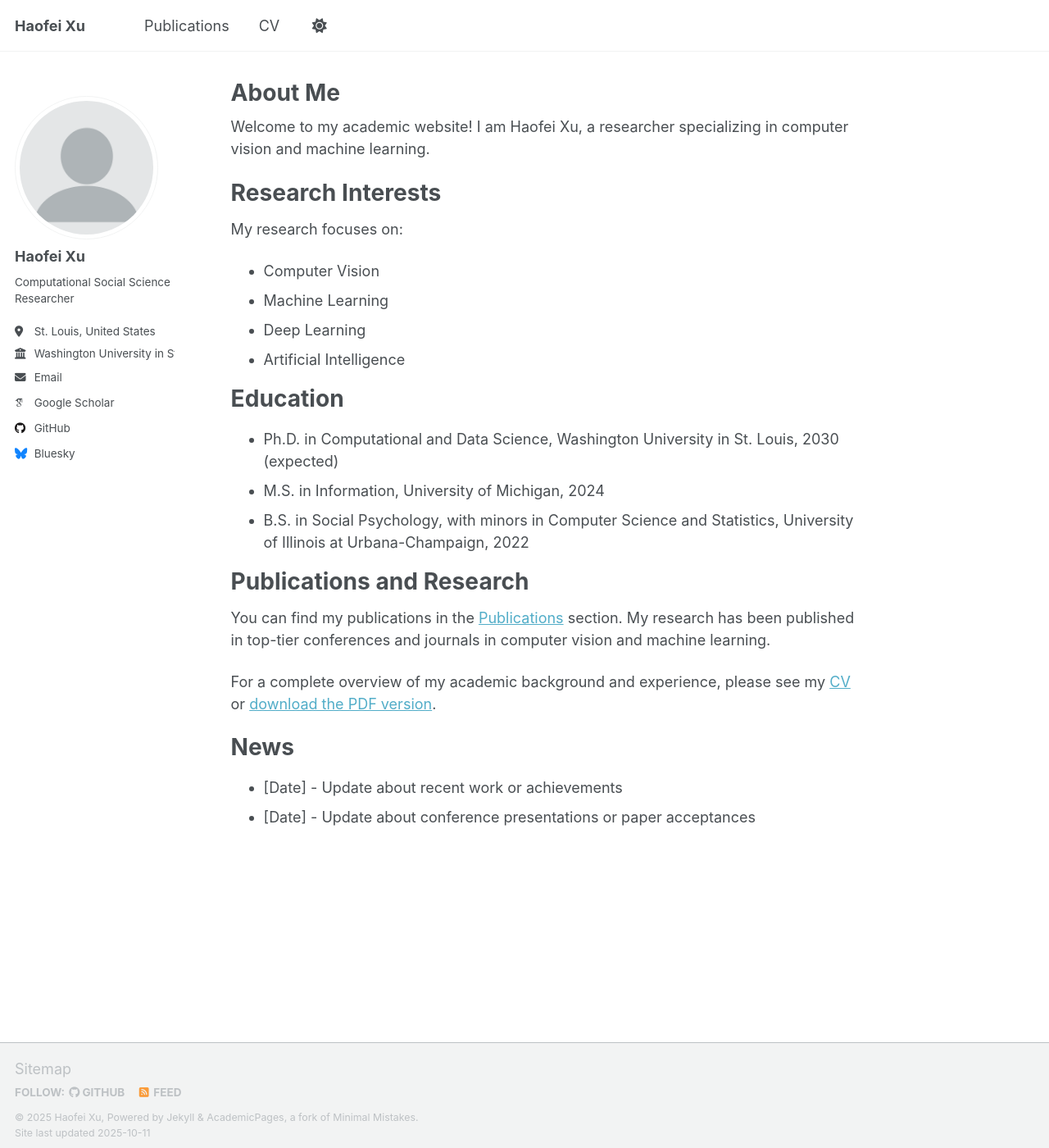
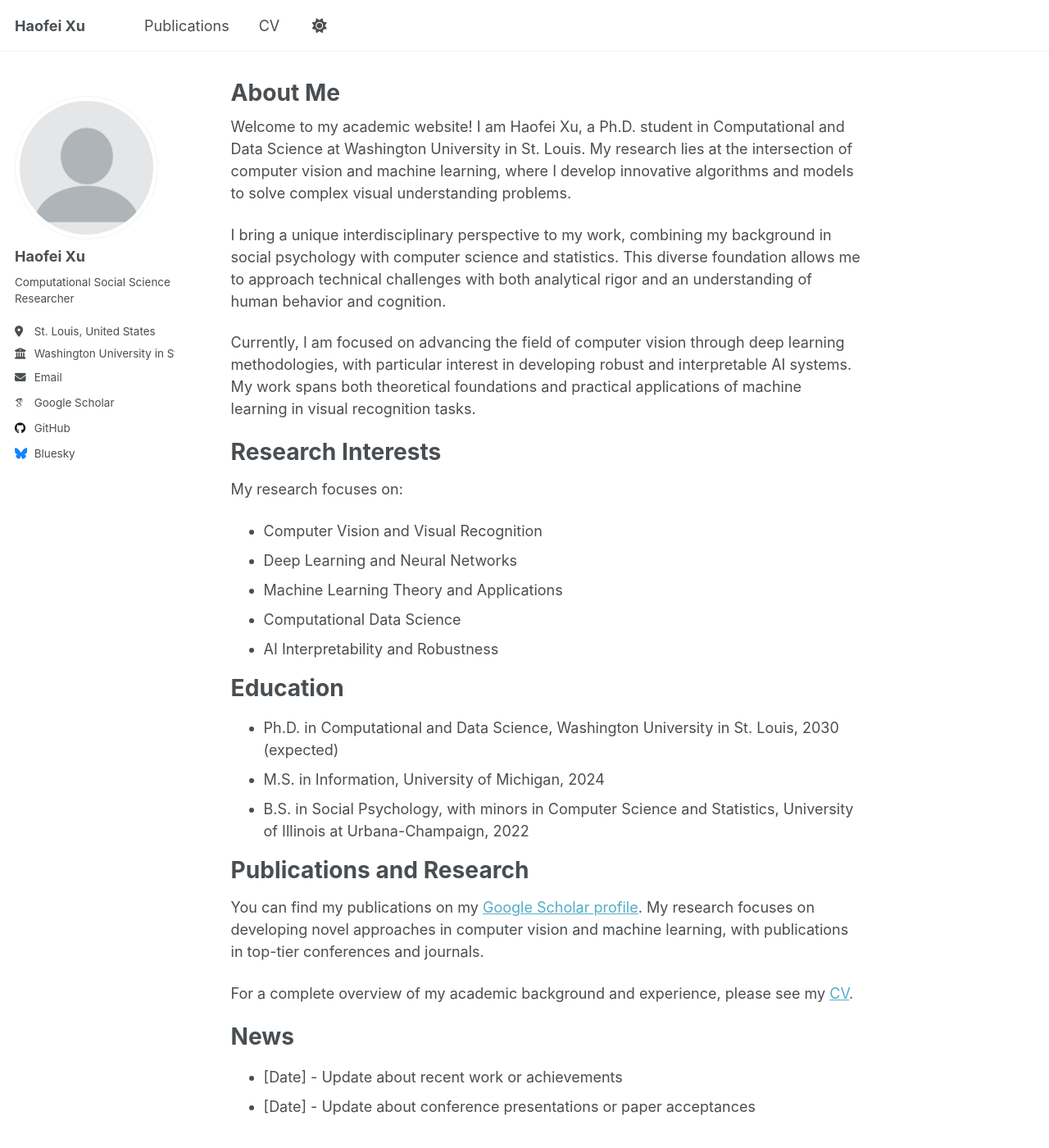
Before and after one commit to haofeix/haofeix.github.io, a Jekyll site: the page built from _pages/about.md, in a window 1280 px wide and 1400 px high. Shown: the whole window at 82% size. Built offline with Jekyll 4.4.1, drawn with Linux system fonts in a browser that asks for light colours; some web fonts are replaced; a script that is not in the unit is left out.

Commit message:
Update About page

```diff
--- a/_pages/about.md
+++ b/_pages/about.md
@@ -7,15 +7,20 @@ redirect_from:
   - /about.html
 ---
 
-Welcome to my academic website! I am Haofei Xu, a researcher specializing in computer vision and machine learning.
+Welcome to my academic website! I am Haofei Xu, a Ph.D. student in Computational and Data Science at Washington University in St. Louis. My research lies at the intersection of computer vision and machine learning, where I develop innovative algorithms and models to solve complex visual understanding problems.
+
+I bring a unique interdisciplinary perspective to my work, combining my background in social psychology with computer science and statistics. This diverse foundation allows me to approach technical challenges with both analytical rigor and an understanding of human behavior and cognition.
+
+Currently, I am focused on advancing the field of computer vision through deep learning methodologies, with particular interest in developing robust and interpretable AI systems. My work spans both theoretical foundations and practical applications of machine learning in visual recognition tasks.
 
 Research Interests
 ======
 My research focuses on:
-- Computer Vision
-- Machine Learning
-- Deep Learning
-- Artificial Intelligence
+- Computer Vision and Visual Recognition
+- Deep Learning and Neural Networks
+- Machine Learning Theory and Applications
+- Computational Data Science
+- AI Interpretability and Robustness
 
 Education
 ======
@@ -25,9 +30,9 @@ Education
 
 Publications and Research
 ======
-You can find my publications in the [Publications](/publications/) section. My research has been published in top-tier conferences and journals in computer vision and machine learning.
+You can find my publications on my [Google Scholar profile](https://scholar.google.com/citations?user=ZMrZauUAAAAJ). My research focuses on developing novel approaches in computer vision and machine learning, with publications in top-tier conferences and journals.
 
-For a complete overview of my academic background and experience, please see my [CV](/cv/) or [download the PDF version](/files/CV_Haofei Xu.pdf).
+For a complete overview of my academic background and experience, please see my [CV](/files/CV_Haofei Xu.pdf).
 
 News
 ======
```
